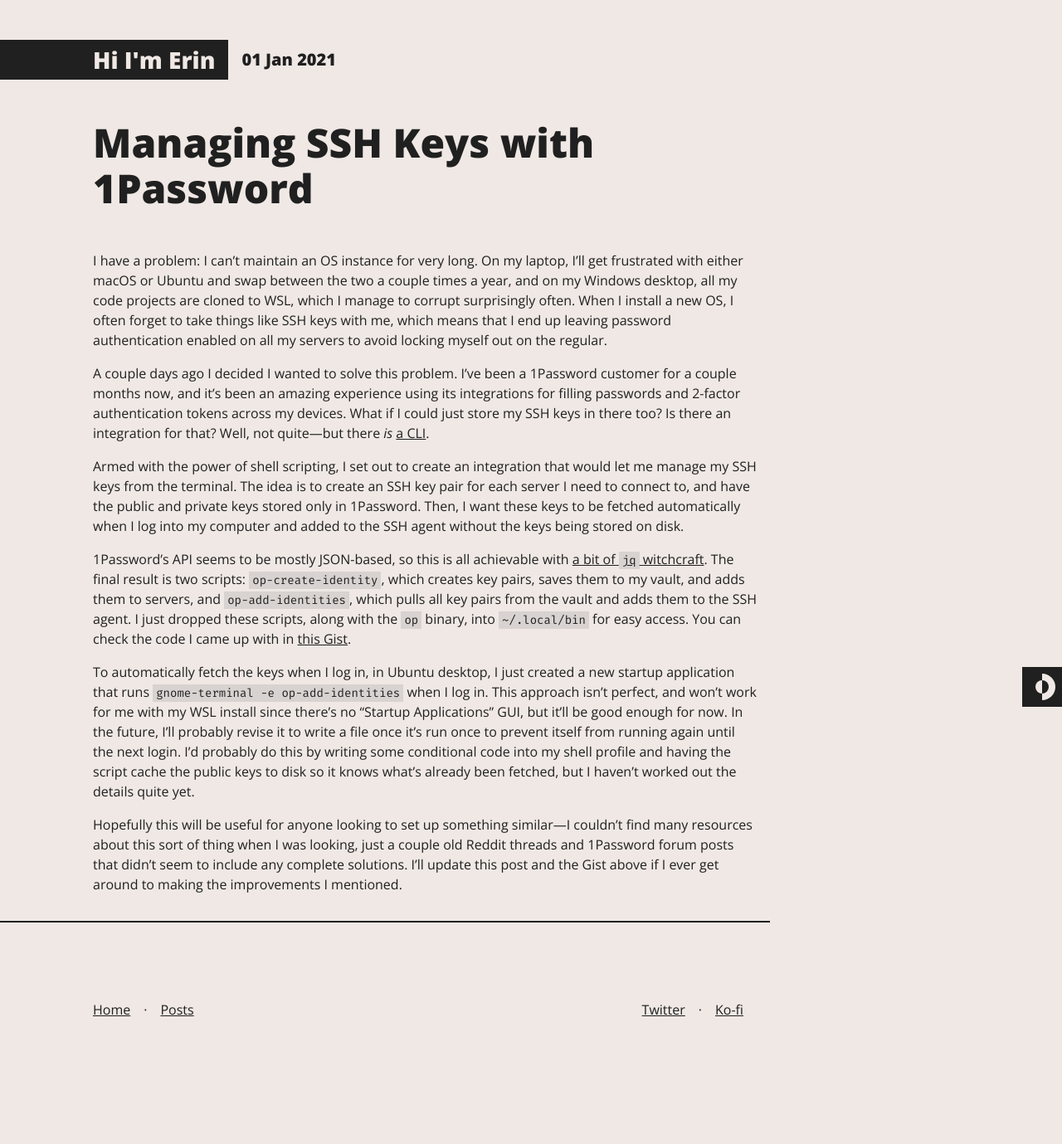
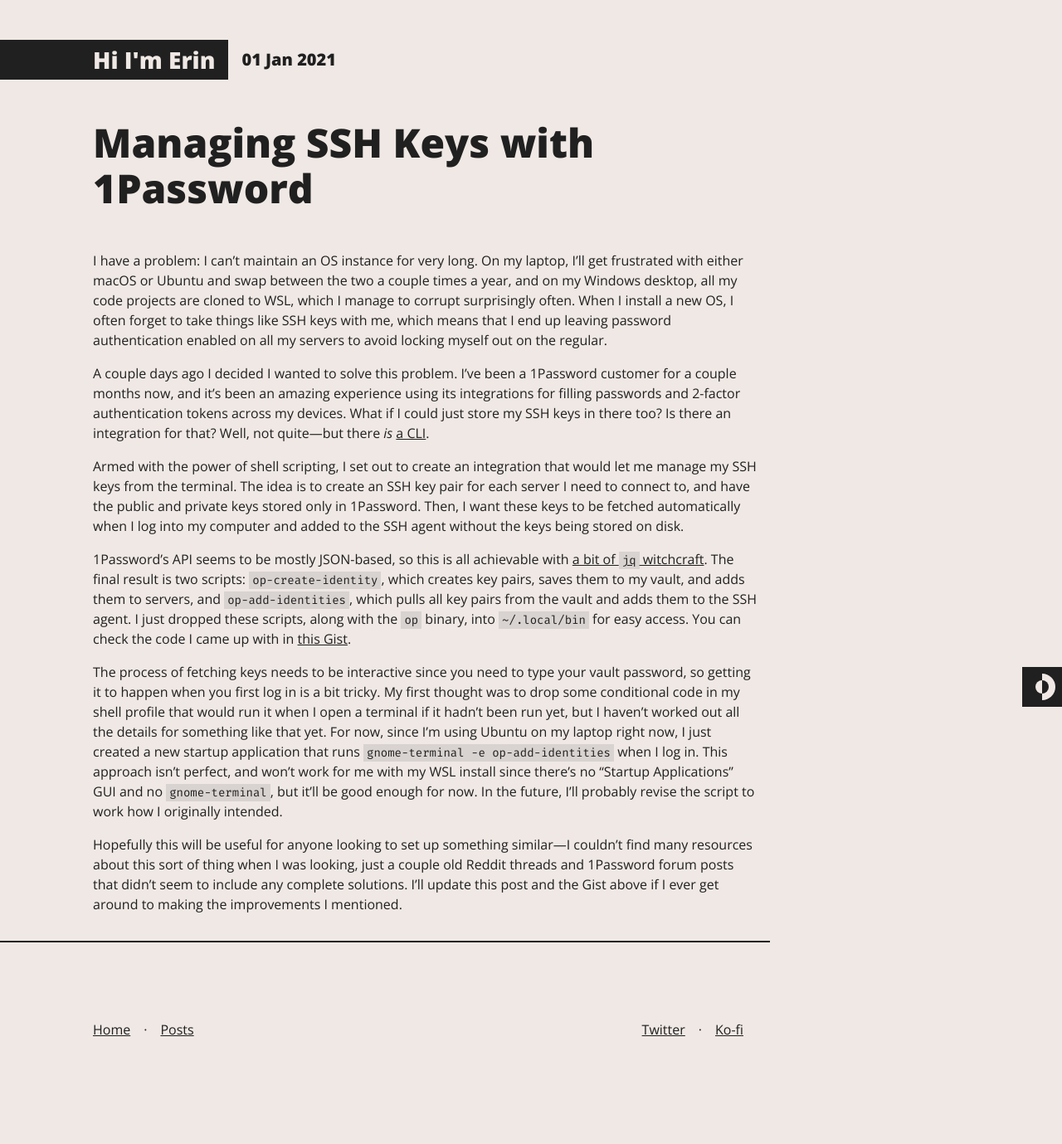
Before and after one commit to eritbh/eritbh.github.io, a Jekyll site: the page built from _posts/2021-01-01-storing-ssh-keys-in-1password.md, in a window 1280 px wide. Shown: the whole page at 83% size. Built offline with Jekyll 4.4.1, drawn with Linux system fonts in a browser that asks for light colours; before the commit the page ends 1355 px from its top, so only the background shows below that.

Commit message:
do a revise

```diff
--- a/_posts/2021-01-01-storing-ssh-keys-in-1password.md
+++ b/_posts/2021-01-01-storing-ssh-keys-in-1password.md
@@ -9,7 +9,7 @@
 
 1Password's API seems to be mostly JSON-based, so this is all achievable with [a bit of `jq` witchcraft][tweet-jq-oneliner]. The final result is two scripts: `op-create-identity`, which creates key pairs, saves them to my vault, and adds them to servers, and `op-add-identities`, which pulls all key pairs from the vault and adds them to the SSH agent. I just dropped these scripts, along with the `op` binary, into `~/.local/bin` for easy access. You can check the code I came up with in [this Gist][script-gist].
 
-To automatically fetch the keys when I log in, in Ubuntu desktop, I just created a new startup application that runs `gnome-terminal -e op-add-identities` when I log in. This approach isn't perfect, and won't work for me with my WSL install since there's no "Startup Applications" GUI, but it'll be good enough for now. In the future, I'll probably revise it to write a file once it's run once to prevent itself from running again until the next login. I'd probably do this by writing some conditional code into my shell profile and having the script cache the public keys to disk so it knows what's already been fetched, but I haven't worked out the details quite yet.
+The process of fetching keys needs to be interactive since you need to type your vault password, so getting it to happen when you first log in is a bit tricky. My first thought was to drop some conditional code in my shell profile that would run it when I open a terminal if it hadn't been run yet, but I haven't worked out all the details for something like that yet. For now, since I'm using Ubuntu on my laptop right now, I just created a new startup application that runs `gnome-terminal -e op-add-identities` when I log in. This approach isn't perfect, and won't work for me with my WSL install since there's no "Startup Applications" GUI and no `gnome-terminal`, but it'll be good enough for now. In the future, I'll probably revise the script to work how I originally intended.
 
 Hopefully this will be useful for anyone looking to set up something similar—I couldn't find many resources about this sort of thing when I was looking, just a couple old Reddit threads and 1Password forum posts that didn't seem to include any complete solutions. I'll update this post and the Gist above if I ever get around to making the improvements I mentioned.
 
```
